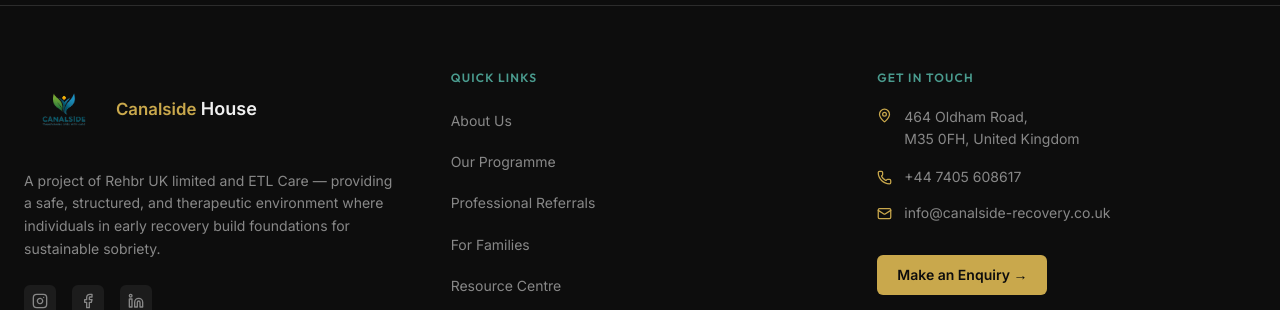
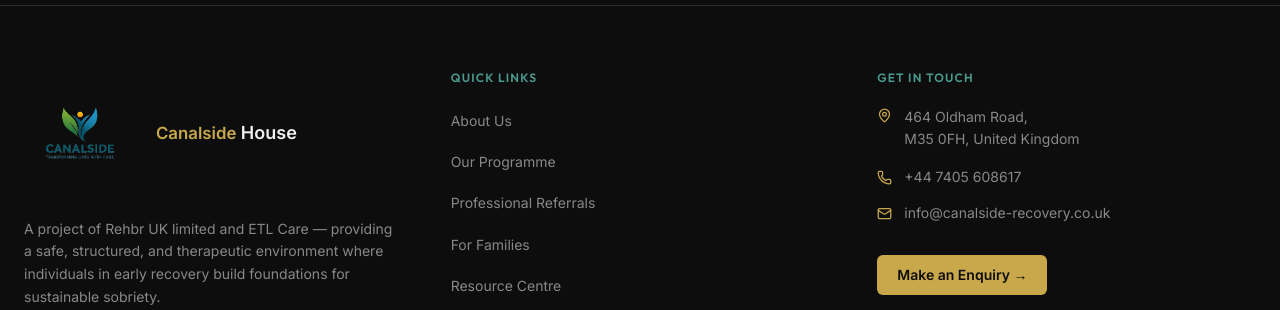
Before and after one commit to ashir6129/canalside-rehab-dark, a Next.js app: page / in a window 1280 px wide. Shown: the part 7767-8077 px from the top of the page. Built offline with nearby package versions, Linux system fonts and the light colour scheme.

Commit message:
Significantly increase footer logo size

```diff
--- a/src/components/layout/Footer.tsx
+++ b/src/components/layout/Footer.tsx
@@ -14,13 +14,13 @@
         {/* Brand */}
         <div>
           <div className="flex items-center gap-3 mb-5">
-            <div className="relative w-20 h-20 flex items-center justify-center shrink-0">
+            <div className="relative w-32 h-32 flex items-center justify-center shrink-0 -ml-2">
               <Image
                 src="/images/logo-transparent.png"
                 alt="ETL Logo"
                 fill
                 className="object-contain"
-                sizes="80px"
+                sizes="128px"
               />
             </div>
             <span className="font-semibold text-lg" style={{ color: "var(--text-primary)" }}>
```
